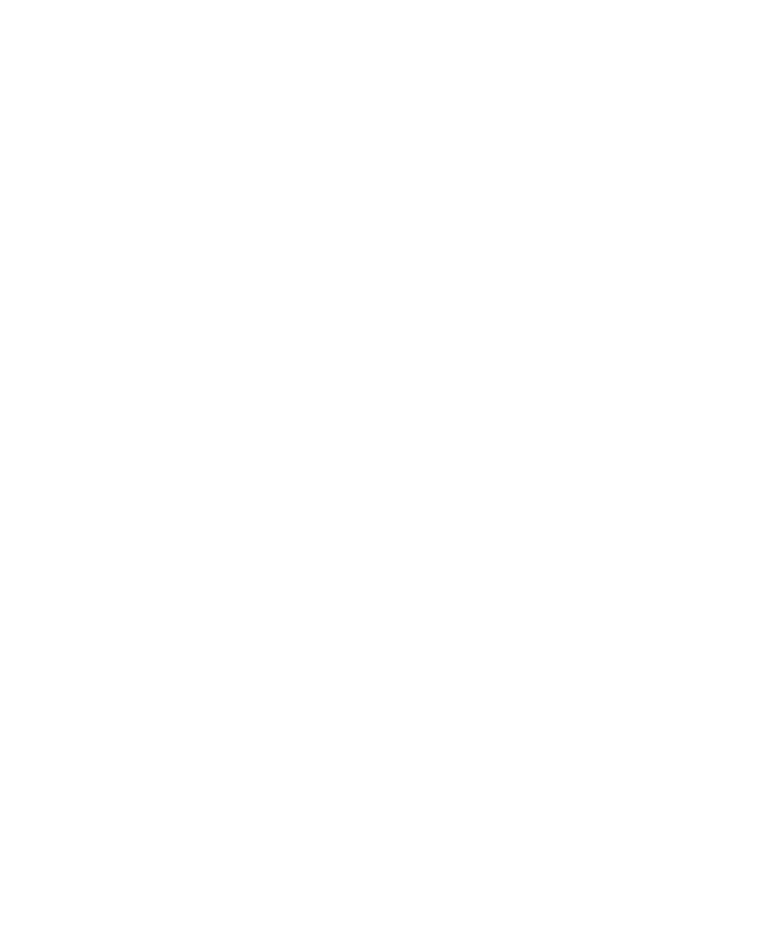
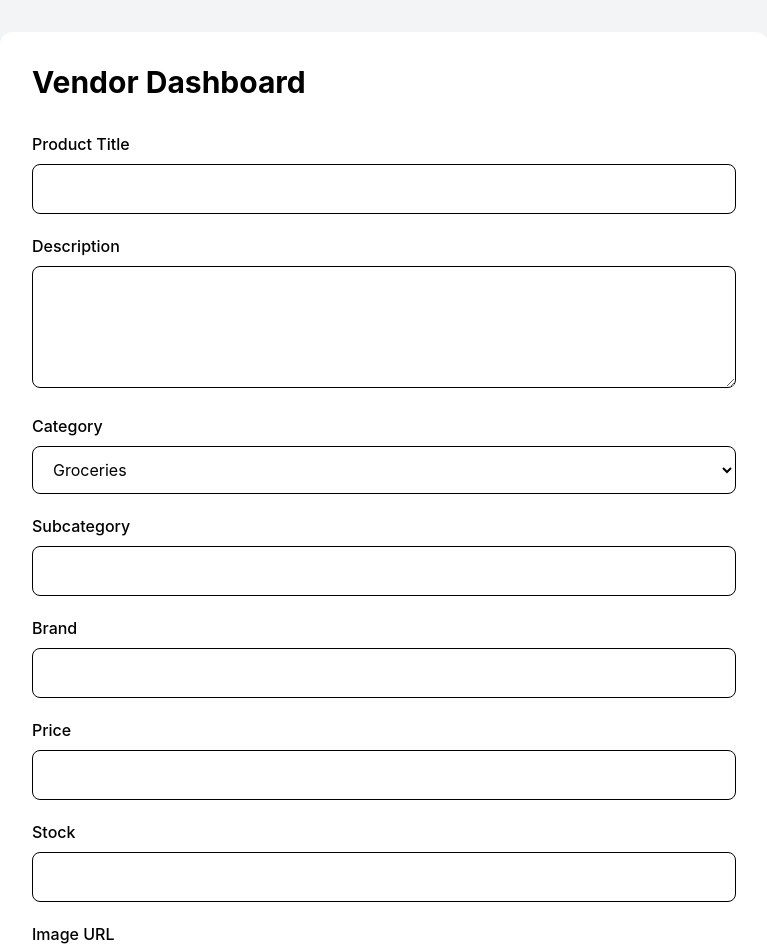
Before and after one commit to Ashwin7795/clone-jiomart, a React app in the folder frontend/: page /vendor in a window 1280 px wide. Before the commit this address had no page. Shown: the top 952 px of the page, without its empty margins (256-1023 px from the left). Before the commit the page ends 800 px from the top, so only its background shows below. Built offline with nearby package versions, Linux system fonts and the light colour scheme; the HTML template or start-up script is replaced by a standard one.

Commit message:
Implemented vendor product creation dashboard

```diff
--- a/frontend/src/App.jsx
+++ b/frontend/src/App.jsx
@@ -7,26 +7,17 @@
 import Home from "./pages/Home";
 import Login from "./pages/Login";
 import Register from "./pages/Register";
+import VendorDashboard from "./pages/VendorDashboard";
 
 function App() {
   return (
     <BrowserRouter>
-      <Routes>
-        <Route
-          path="/"
-          element={<Home />}
-        />
-
-        <Route
-          path="/login"
-          element={<Login />}
-        />
-
-        <Route
-          path="/register"
-          element={<Register />}
-        />
-      </Routes>
+<Routes>
+  <Route path="/" element={<Home />} />
+  <Route path="/login" element={<Login />} />
+  <Route path="/register" element={<Register />} />
+  <Route path="/vendor" element={<VendorDashboard />} />
+</Routes>
     </BrowserRouter>
   );
 }
--- a/frontend/src/pages/Register.jsx
+++ b/frontend/src/pages/Register.jsx
@@ -16,7 +16,7 @@
         name,
         email,
         password,
-        role: "user",
+        role: "vendor",
       }
     );
 
--- /dev/null
+++ b/frontend/src/pages/VendorDashboard.jsx
@@ -0,0 +1,214 @@
+import { useState } from "react";
+import axios from "axios";
+
+function VendorDashboard() {
+  const [title, setTitle] = useState("");
+  const [description, setDescription] = useState("");
+  const [category, setCategory] = useState("Groceries");
+  const [subcategory, setSubcategory] = useState("");
+  const [brand, setBrand] = useState("");
+  const [price, setPrice] = useState("");
+  const [stock, setStock] = useState("");
+  const [imageUrl, setImageUrl] = useState("");
+
+  const handleSubmit = async (e) => {
+    e.preventDefault();
+
+    try {
+      const token = localStorage.getItem("token");
+
+      const response = await axios.post(
+        "http://localhost:5000/api/products",
+        {
+          title,
+          description,
+          category,
+          subcategory,
+          brand,
+          price,
+          stock,
+          images: [imageUrl],
+        },
+        {
+          headers: {
+            Authorization: `Bearer ${token}`,
+          },
+        }
+      );
+
+      console.log(response.data);
+
+      alert("Product Added Successfully!");
+
+      setTitle("");
+      setDescription("");
+      setCategory("Groceries");
+      setSubcategory("");
+      setBrand("");
+      setPrice("");
+      setStock("");
+      setImageUrl("");
+
+    } catch (error) {
+      console.log(error.response?.data);
+
+      alert(
+        error.response?.data?.message ||
+        "Failed to Add Product"
+      );
+    }
+  };
+
+  return (
+    <div className="min-h-screen bg-gray-100 p-8">
+      <div className="max-w-3xl mx-auto bg-white p-8 rounded-xl shadow-md">
+
+        <h1 className="text-3xl font-bold mb-8">
+          Vendor Dashboard
+        </h1>
+
+        <form
+          onSubmit={handleSubmit}
+          className="space-y-5"
+        >
+
+          <div>
+            <label className="block mb-2 font-medium">
+              Product Title
+            </label>
+
+            <input
+              type="text"
+              value={title}
+              onChange={(e) =>
+                setTitle(e.target.value)
+              }
+              className="w-full border rounded-lg px-4 py-3"
+            />
+          </div>
+
+          <div>
+            <label className="block mb-2 font-medium">
+              Description
+            </label>
+
+            <textarea
+              rows="4"
+              value={description}
+              onChange={(e) =>
+                setDescription(e.target.value)
+              }
+              className="w-full border rounded-lg px-4 py-3"
+            />
+          </div>
+
+          <div>
+            <label className="block mb-2 font-medium">
+              Category
+            </label>
+
+            <select
+              value={category}
+              onChange={(e) =>
+                setCategory(e.target.value)
+              }
+              className="w-full border rounded-lg px-4 py-3"
+            >
+              <option>Groceries</option>
+              <option>Fashion</option>
+              <option>Home & Lifestyle</option>
+              <option>Electronics</option>
+              <option>Beauty & Personal Care</option>
+            </select>
+          </div>
+
+          <div>
+            <label className="block mb-2 font-medium">
+              Subcategory
+            </label>
+
+            <input
+              type="text"
+              value={subcategory}
+              onChange={(e) =>
+                setSubcategory(e.target.value)
+              }
+              className="w-full border rounded-lg px-4 py-3"
+            />
+          </div>
+
+          <div>
+            <label className="block mb-2 font-medium">
+              Brand
+            </label>
+
+            <input
+              type="text"
+              value={brand}
+              onChange={(e) =>
+                setBrand(e.target.value)
+              }
+              className="w-full border rounded-lg px-4 py-3"
+            />
+          </div>
+
+          <div>
+            <label className="block mb-2 font-medium">
+              Price
+            </label>
+
+            <input
+              type="number"
+              value={price}
+              onChange={(e) =>
+                setPrice(e.target.value)
+              }
+              className="w-full border rounded-lg px-4 py-3"
+            />
+          </div>
+
+          <div>
+            <label className="block mb-2 font-medium">
+              Stock
+            </label>
+
+            <input
+              type="number"
+              value={stock}
+              onChange={(e) =>
+                setStock(e.target.value)
+              }
+              className="w-full border rounded-lg px-4 py-3"
+            />
+          </div>
+
+          <div>
+            <label className="block mb-2 font-medium">
+              Image URL
+            </label>
+
+            <input
+              type="text"
+              value={imageUrl}
+              onChange={(e) =>
+                setImageUrl(e.target.value)
+              }
+              className="w-full border rounded-lg px-4 py-3"
+            />
+          </div>
+
+          <button
+            type="submit"
+            className="w-full bg-red-600 text-white py-3 rounded-lg font-semibold hover:bg-red-700 transition"
+          >
+            Add Product
+          </button>
+
+        </form>
+
+      </div>
+    </div>
+  );
+}
+
+export default VendorDashboard;
```
